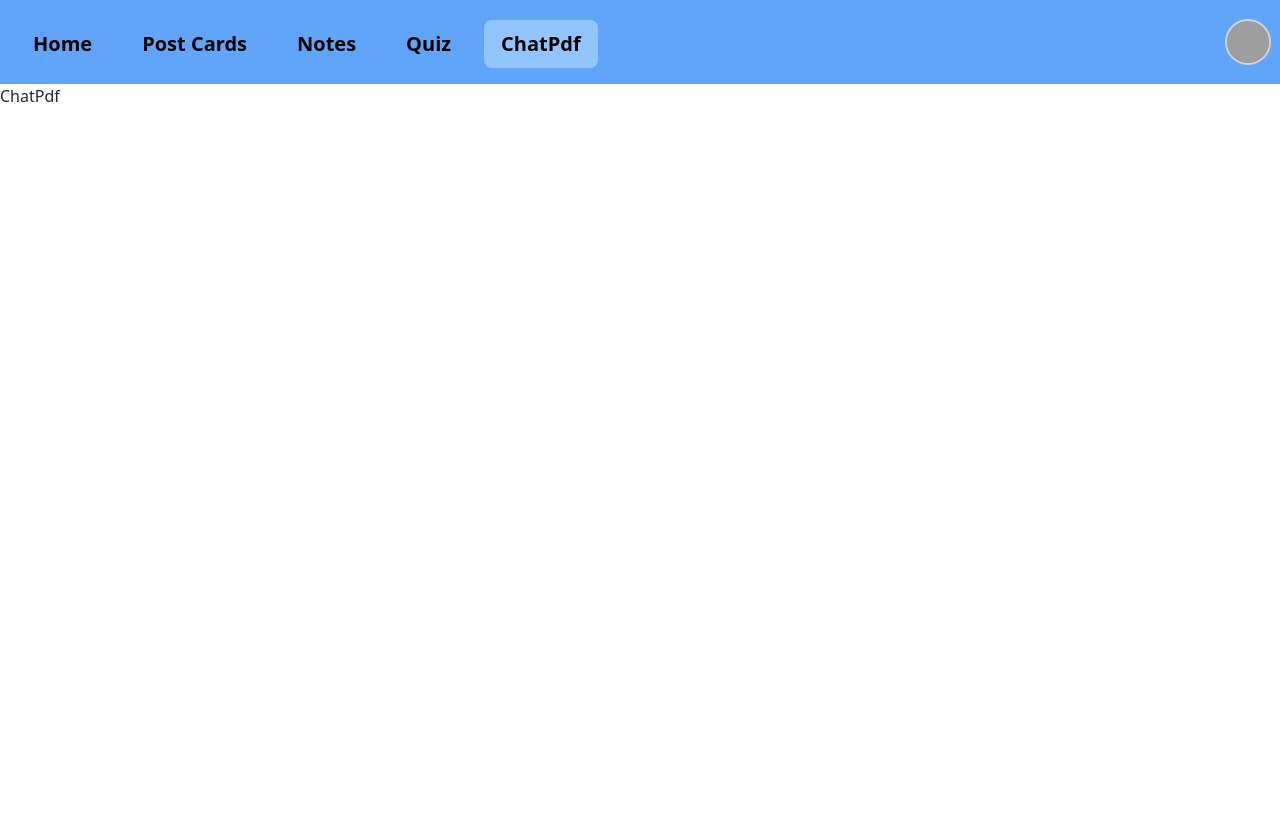
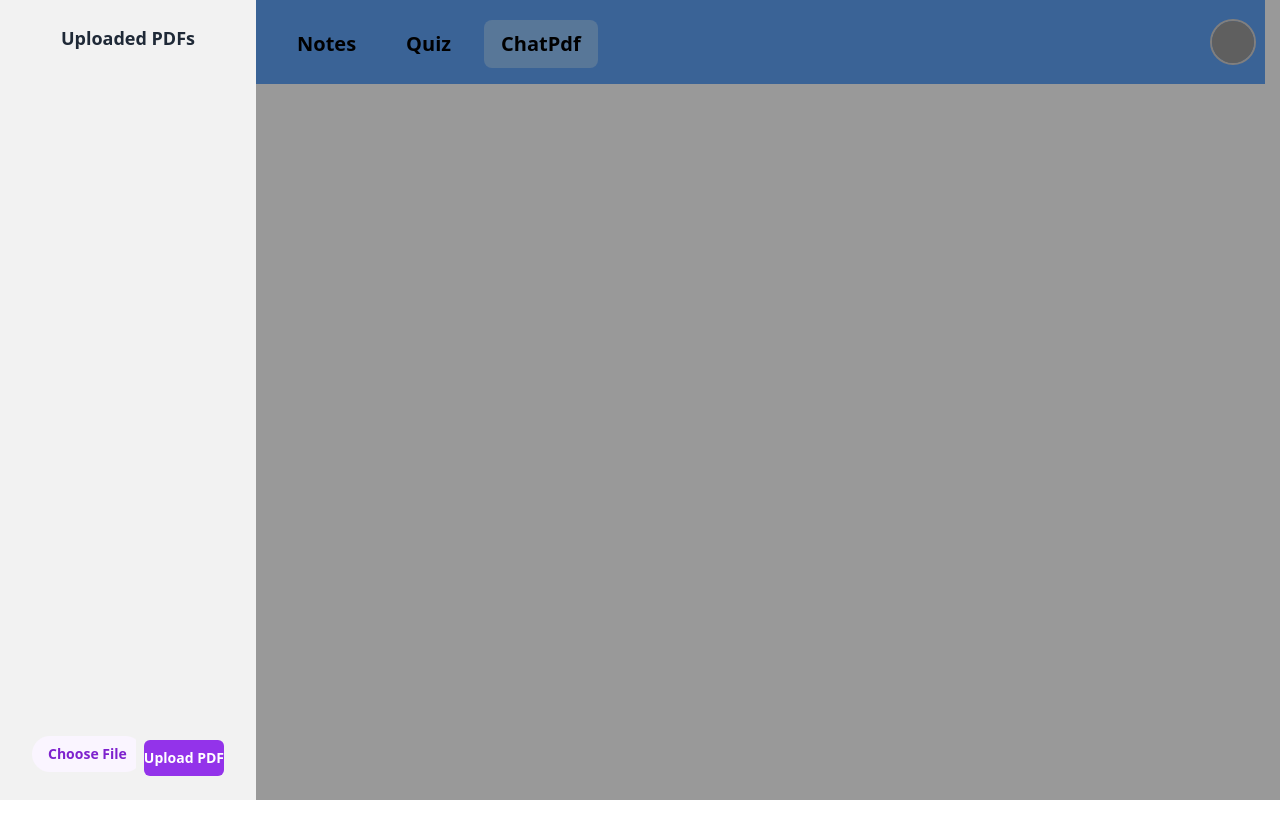
Before and after one commit to jeslinpjames/StudySphere, a React (Vite) app in the folder frontend/: page /chatpdf in a window 1280 px wide. Shown: the top 838 px of the page. Before the commit the page ends 800 px from the top, so only its background shows below. Built offline with nearby package versions, Linux system fonts and the light colour scheme; grey boxes are pictures that could not be loaded.

Commit message:
basic pdf upload layout

```diff
--- a/frontend/src/App.jsx
+++ b/frontend/src/App.jsx
@@ -6,7 +6,7 @@ import FlashCard from "./components/PostCards/FlashCard";
 import Quiz from "./components/Quiz/Quiz";
 import Notes from "./components/Notes/Notes";
 import NotesList from "./components/Notes/NotesList";
-import ChatPdf from "./components/ChatPdf";
+import ChatPdf from "./components/ChatPDF/ChatPdf";
 import Profile from "./components/Profile";
 import Login from "./components/Authentication/Login";
 import Register from "./components/Authentication/Register";
--- /dev/null
+++ b/frontend/src/components/ChatPDF/ChatPdf.jsx
@@ -0,0 +1,51 @@
+import React, { useState } from "react";
+import UploadPdf from "./UploadPdf";
+import PdfList from "./PdfList";
+
+const ChatPdf = () => {
+  const [pdfs, setPdfs] = useState([]);
+  const [sidebarOpen, setSidebarOpen] = useState(true);
+
+  const handleUpload = (file) => {
+    setPdfs([...pdfs, file]);
+  };
+
+  const toggleSidebar = () => {
+    setSidebarOpen(!sidebarOpen);
+  };
+
+  return (
+    <div className="drawer h-screen">
+      <input
+        id="my-drawer"
+        type="checkbox"
+        className="drawer-toggle"
+        checked={sidebarOpen}
+        onChange={toggleSidebar}
+      />
+      <div className="drawer-content flex-1">
+        <h1 className="text-2xl font-bold mb-4">ChatPdf</h1>
+        {/* Add your chat component here */}
+        <label
+          htmlFor="my-drawer"
+          className="btn btn-primary drawer-button ml-auto"
+        >
+          {sidebarOpen ? "Hide Sidebar" : "Show Sidebar"}
+        </label>
+      </div>
+      <div className="drawer-side h-full">
+        <label htmlFor="my-drawer" className="drawer-overlay"></label>
+        <ul className="menu p-4 w-64 bg-base-200 text-base-content flex flex-col h-full">
+          <li className="flex-1 overflow-y-auto">
+            <PdfList pdfs={pdfs} />
+          </li>
+          <li className="mt-auto">
+            <UploadPdf onUpload={handleUpload} />
+          </li>
+        </ul>
+      </div>
+    </div>
+  );
+};
+
+export default ChatPdf;
--- /dev/null
+++ b/frontend/src/components/ChatPDF/PdfList.jsx
@@ -0,0 +1,23 @@
+import React from "react";
+
+const PdfList = ({ pdfs }) => {
+  return (
+    <div className="h-full flex flex-col">
+      <h3 className="text-lg font-semibold mb-2">Uploaded PDFs</h3>
+      <div className="flex-1 overflow-y-auto">
+        <div className="flex flex-wrap -m-1">
+          {pdfs.map((pdf, index) => (
+            <button
+              key={index}
+              className="m-1 px-3 py-1 rounded-md bg-purple-100 text-purple-700 hover:bg-purple-200"
+            >
+              {pdf.name}
+            </button>
+          ))}
+        </div>
+      </div>
+    </div>
+  );
+};
+
+export default PdfList;
--- /dev/null
+++ b/frontend/src/components/ChatPDF/UploadPdf.jsx
@@ -0,0 +1,35 @@
+import React, { useState } from "react";
+
+const UploadPdf = ({ onUpload }) => {
+  const [file, setFile] = useState(null);
+
+  const handleFileChange = (event) => {
+    setFile(event.target.files[0]);
+  };
+
+  const handleUpload = () => {
+    if (file) {
+      onUpload(file);
+      setFile(null);
+    }
+  };
+
+  return (
+    <div>
+      <input
+        type="file"
+        accept=".pdf"
+        onChange={handleFileChange}
+        className="block w-full text-sm text-gray-500 file:mr-4 file:py-2 file:px-4 file:rounded-full file:border-0 file:text-sm file:font-semibold file:bg-purple-50 file:text-purple-700 hover:file:bg-purple-100"
+      />
+      <button
+        onClick={handleUpload}
+        className="w-full mt-2 py-2 font-semibold text-white bg-purple-600 rounded-md hover:bg-purple-700"
+      >
+        Upload PDF
+      </button>
+    </div>
+  );
+};
+
+export default UploadPdf;
--- a/frontend/src/components/ChatPdf.jsx
+++ /dev/null
@@ -1,9 +0,0 @@
-function ChatPdf(){
-    return(
-        <>
-        <h1>ChatPdf</h1>
-        </>
-    )
-}
-
-export default ChatPdf;
```
